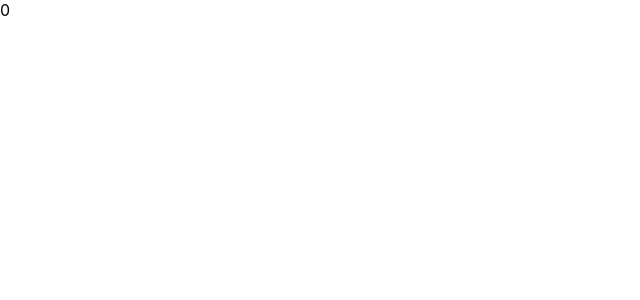
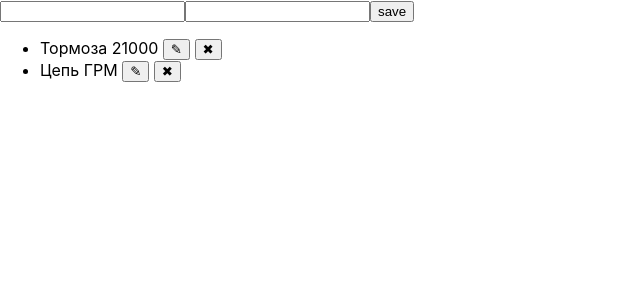
Before and after one commit to Alert175/education-in-netology, a React (Create React App) app: page / in a window 1280 px wide. Shown: the top 300 px of the page, without its empty margins (0-640 px from the left). Built offline with nearby package versions, Linux system fonts and the light colour scheme.

Commit message:
complited first task

```diff
--- /dev/null
+++ b/src/Lessons/Lesson10_1/App.js
@@ -0,0 +1,14 @@
+import { Provider } from 'react-redux';
+import store from './store';
+
+import TasksContainer from './components/TasksContainer';
+
+const App = () => {
+  return (
+    <Provider store={store}>
+      <TasksContainer />
+    </Provider>
+  );
+};
+
+export default App;
--- /dev/null
+++ b/src/Lessons/Lesson10_1/components/TasksContainer/index.js
@@ -0,0 +1,78 @@
+import { useSelector, useDispatch } from 'react-redux';
+import { useState } from 'react';
+import {
+  addTask,
+  deleteTask,
+  changeTask,
+  changeStatus,
+  setActiveTask,
+  selectTasks,
+  selectStatus,
+  selectActiveTask,
+} from './tasksSlice';
+
+const TasksContainer = () => {
+  const tasks = useSelector(selectTasks);
+  const status = useSelector(selectStatus);
+  const activeId = useSelector(selectActiveTask);
+  const dispatch = useDispatch();
+
+  const [text, settext] = useState('');
+  const [cost, setcost] = useState('');
+
+  const handlerAddTask = () => {
+    if (text && cost) {
+      status === 'add' &&
+        dispatch(
+          addTask({
+            id: tasks.length,
+            text,
+            cost,
+          })
+        );
+      status === 'change' && dispatch(changeTask({ text, cost }));
+      settext('');
+      setcost('');
+    }
+  };
+
+  const handlerSelectTask = (id) => {
+    dispatch(changeStatus('change'));
+    dispatch(setActiveTask(id));
+  };
+
+  return (
+    <div className="container-tasks">
+      <div className="active-task__container">
+        <input value={text} onInput={(event) => settext(event.target.value)} />
+        <input value={cost} onInput={(event) => setcost(event.target.value)} />
+        <button onClick={handlerAddTask}>save</button>
+      </div>
+      <ul>
+        {tasks.map((element) => (
+          <li key={element.id}>
+            <span>{element.text}</span> <span>{element.cost}</span>{' '}
+            <button
+              onClick={() => {
+                handlerSelectTask(element.id);
+                settext(element.text);
+                setcost(element.cost);
+              }}
+            >
+              &#9998;
+            </button>{' '}
+            <button
+              onClick={() => {
+                dispatch(deleteTask(element.id));
+              }}
+            >
+              &#10006;
+            </button>
+          </li>
+        ))}
+      </ul>
+    </div>
+  );
+};
+
+export default TasksContainer;
--- /dev/null
+++ b/src/Lessons/Lesson10_1/components/TasksContainer/tasksSlice.js
@@ -0,0 +1,65 @@
+import { createSlice } from '@reduxjs/toolkit';
+
+const initialState = {
+  value: [
+    {
+      id: 0,
+      text: 'Тормоза',
+      cost: 21000,
+    },
+    {
+      id: 1,
+      text: 'Цепь ГРМ',
+      const: 15000,
+    },
+  ],
+  status: 'add',
+  activeTask: null,
+};
+
+export const slice = createSlice({
+  name: 'tasks',
+  initialState,
+  reducers: {
+    addTask: (state, action) => {
+      state.value = [...state.value, action.payload];
+    },
+    changeTask: (state, action) => {
+      let newTasks = [];
+      for (const task of state.value) {
+        let tempTask = task;
+        if (Number(task.id) === Number(state.activeTask)) {
+          tempTask = {
+            id: state.activeTask,
+            text: action.payload.text,
+            cost: action.payload.cost,
+          };
+        }
+        newTasks = [...newTasks, tempTask];
+      }
+      state.value = [...newTasks];
+      state.activeTask = null;
+      state.status = 'add';
+    },
+    deleteTask: (state, action) => {
+      state.value = [
+        ...state.value.filter((element) => element.id !== action.payload),
+      ];
+    },
+    changeStatus: (state, action) => {
+      state.status = action.payload;
+    },
+    setActiveTask: (state, action) => {
+      state.activeTask = action.payload;
+    },
+  },
+});
+
+export const { addTask, changeTask, deleteTask, changeStatus, setActiveTask } =
+  slice.actions;
+
+export const selectTasks = (state) => state.tasks.value;
+export const selectStatus = (state) => state.tasks.status;
+export const selectActiveTask = (state) => state.tasks.activeTask;
+
+export default slice.reducer;
--- /dev/null
+++ b/src/Lessons/Lesson10_1/store/index.js
@@ -0,0 +1,9 @@
+import { configureStore } from '@reduxjs/toolkit';
+
+import tasksReducer from '../components/TasksContainer/tasksSlice';
+
+export default configureStore({
+  reducer: {
+    tasks: tasksReducer,
+  },
+});
--- a/src/index.js
+++ b/src/index.js
@@ -10,13 +10,13 @@ import './index.css';
 // import AppLessonSix from './Lessons/Lesson6/App';
 // import AppLessonSeven from './Lessons/Lesson7/App';
 // import AppLessonEight from './Lessons/Lesson8/App';
-import AppLessonTen from './Lessons/Lesson10/App';
+import AppLessonTenFirstTask from './Lessons/Lesson10_1/App';
 
 // import reportWebVitals from './reportWebVitals';
 
 ReactDOM.render(
   <React.StrictMode>
-    <AppLessonTen />
+    <AppLessonTenFirstTask />
   </React.StrictMode>,
   document.getElementById('root')
 );
```
